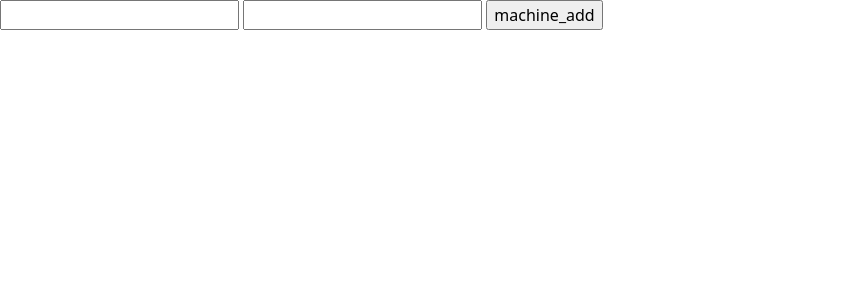
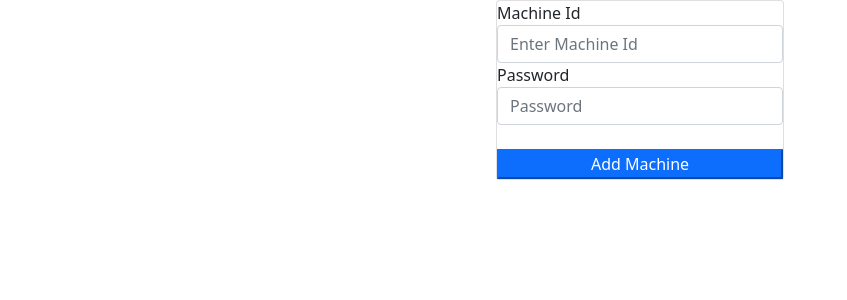
Before and after one commit to StonedgeDev/mongodb, a Flask app: page /1/profile in a window 1280 px wide. Shown: the part 56-356 px from the top of the page, without its empty margins (0-847 px from the left). Run offline with Flask 2, Linux system fonts and the light colour scheme; the visitor is signed in with stand-in values (Sample User, id 1); some libraries are stand-ins or nearby versions.

Commit message:
updated forms to align center

```diff
--- a/dashboard/templates/main_page.html
+++ b/dashboard/templates/main_page.html
@@ -5,7 +5,7 @@
   <meta charset="utf-8">
   <meta content="width=device-width, initial-scale=1.0" name="viewport">
 
-  <title> Stonedge </title>
+  <title> Stonedge Dashboard</title>
   <meta content="" name="description">
   <meta content="" name="keywords">
 
--- a/dashboard/templates/profile.html
+++ b/dashboard/templates/profile.html
@@ -1,10 +1,20 @@
 {% extends "layout.html" %}
 {% block content %}
 
-<form action="" method="post">
-    <input type="text" name="machine_id">
-    <input type="password" name="machine_password">
-    <input type="submit" name="submit" value="machine_add">
+
+<form action="" method="post"   >
+ <div class="card" style="width: 18rem; margin: 0 auto; float: none;  margin-bottom: 10px; " >
+  <div class="form-group">
+    <label for="machineid">Machine Id</label>
+    <input type="text" class="form-control" id="machineid"  placeholder="Enter Machine Id" name="machine_id">
+  </div>
+  <div class="form-group">
+    <label for="password">Password</label>
+    <input type="password" class="form-control" id="password" placeholder="Password" name="machine_password">
+  </div>
+    <br>
+   <input type="submit" name="submit" value="Add Machine" class="btn-primary" align="center">
+ </div>
 </form>
 
 
--- a/dashboard/templates/update.html
+++ b/dashboard/templates/update.html
@@ -2,6 +2,7 @@
 {% block content %}
 
 <form action="" method="post">
+    <div class="card" style="width: 18rem; margin: 0 auto; float: none;  margin-bottom: 10px; " >
     {% for i in items %}
         <label for="i_{{ i }}">{{ i }}</label>
         <input type="text" id="i_{{ i }}" name= "i_{{ i }}" value="{{ items[i] }}">
@@ -14,7 +15,8 @@
         <br>
     {% endfor %}
 
-    <input type="submit">
+    <input type="submit" class="btn-primary">
+    </div>
 </form>
 
 
--- a/dashboard/templates/verify.html
+++ b/dashboard/templates/verify.html
@@ -29,6 +29,5 @@
   <input type="submit">
     <p>did not receive otp <a href="{{ url_for('otp_generator', uid=eml) }}">Resend</a></p>
 </form>
-
 </body>
 </html>
```
